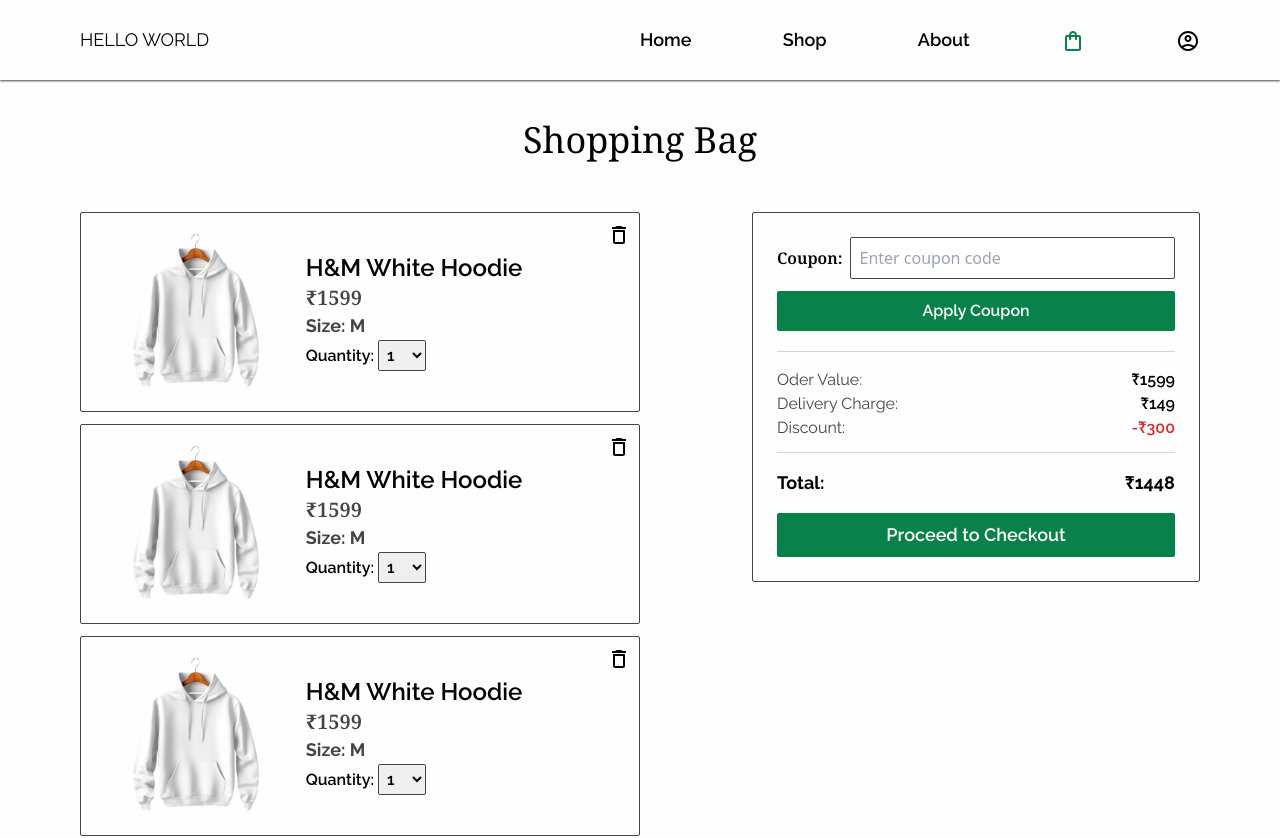
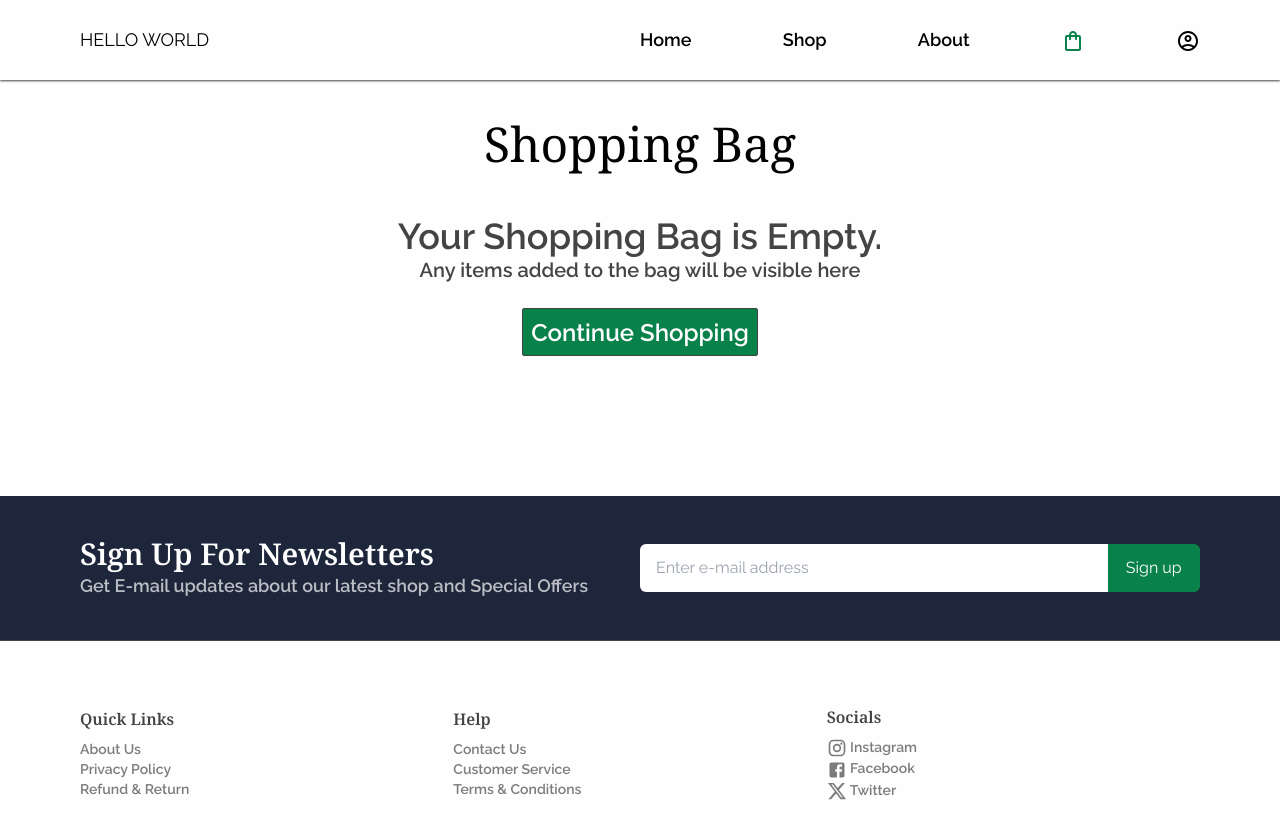
Before and after one commit to Vishvesh-Shrikant/OuthouseClothingWeb, a React (Vite) app: page /cart in a window 1280 px wide. Shown: the top 838 px of the page. Built offline with nearby package versions, Linux system fonts and the light colour scheme.

Commit message:
my-orders and cart page

```diff
--- a/src/Components/Pages/Account/Account.jsx
+++ b/src/Components/Pages/Account/Account.jsx
@@ -5,6 +5,10 @@
 import payment from '../../../assets/payment.png'
 import contactus from '../../../assets/contactus.png'
 import ScrollToTop from '../../../ScrollToTop'
+import { Link } from 'react-router-dom'
+
+
+
 
 const Account = () => {
     const [loggedin, setLoggedin] = useState(false)
@@ -13,16 +17,16 @@
         <ScrollToTop/>
         <div className='mt-20 px-sectionPadding'>
             <div className='mt-10 text-typography'>
+                <p className='text-4xl font-headings text-black font-semibold'>YOUR ACCOUNT</p>
                 {/* ------------------- YOUR ORDERS ------------------ */}
-                <p className='text-4xl font-headings text-black font-semibold'>YOUR ACCOUNT</p>
                 <div className='grid grid-cols-3 justify-between my-10 gap-10 '>
-                  <div className=' px-4 py-6 border border-typography  flex justify-between items-center font-texts font-semibold rounded-md cursor-pointer hover:bg-gray-400/10'>
+                  <Link to='/account/my-orders' className=' px-4 py-6 border border-typography  flex justify-between items-center font-texts font-semibold rounded-md cursor-pointer hover:bg-gray-400/10'>
                     <img src={orders} className='h-28 p-2'/>
                     <div className='h-full flex flex-col justify-center items-start py-6 '>
                       <p className='text-xl font-bold'>Your Orders</p>
                       <p className='text-sm '>View, Track and Return your orders here</p>
                     </div>
-                  </div>
+                  </Link>
                   {/* -------------------ACCOUNT DETAILS ------------------ */}
                   <div className='  px-4 py-6 border border-typography  flex justify-between items-center font-texts font-semibold rounded-md cursor-pointer hover:bg-gray-400/10'>
                     <img src={account} className='h-28 p-2'/>
--- /dev/null
+++ b/src/Components/Pages/Account/Orders/OrderedProds.jsx
@@ -0,0 +1,23 @@
+import React from 'react'
+import img1 from '../../../../assets/trial1.jpg'
+
+const OrderedProds = () => {
+  return (
+    <>
+        <div className='w-3/5 flex justify-evenly items-center relative border border-typography rounded-sm'>
+            <img src={img1} className='w-1/2 h-full'/>
+            <div className='flex justify-start items-start'>
+                {/* PRODUCT INFORMATION */}
+                <div>
+                    <p className='font-semibold text-2xl font-texts'>H&M White Hoodie</p>
+                    <p className='text-xl text-typography font-headings font-bold'>₹1599</p>
+                    <p className='text-lg  text-typography font-texts font-semibold'>Size: M</p>
+                    <p className='text-lg  text-typography font-texts font-semibold'> Quantity: 3</p>
+                </div>
+            </div>
+        </div>
+    </>
+  )
+}
+
+export default OrderedProds
--- /dev/null
+++ b/src/Components/Pages/Account/Orders/Orders.jsx
@@ -0,0 +1,36 @@
+import React, { useState } from 'react'
+import OrderedProds from './OrderedProds'
+import { Link } from 'react-router-dom'
+
+const Orders = () => {
+    const [hasOrdered, setHasOrdered]= useState(false)
+  return (
+    <div className='mt-20 px-sectionPadding pt-10 '>
+        {
+            hasOrdered &&
+            (
+                <div className='flex flex-col justify-center items-center'>
+                    <p className='text-4xl font-semibold font-headings text-typography mb-6'>MY ORDERS</p>
+                    <OrderedProds/>
+                </div>
+            )
+        }
+        {
+            !hasOrdered &&
+            (
+                <div className='text-4xl font-semibold font-texts text-typography flex flex-col justify-center items-center w-full h-full my-10'>
+                    <p>No orders have been made yet.</p>
+                    <p className='text-xl font-texts'>Any orders that you place will be visible here</p>
+                    <Link to="/shop" className='flex justify-center items-center'>
+                        <button className='bg-primary h-12 text-background text-2xl p-2 rounded-sm border border-typography my-3'> Continue Shopping</button>
+                    </Link>
+                </div>
+            )
+
+        }
+
+    </div>
+  )
+}
+
+export default Orders
--- a/src/Components/Pages/Cart/Cart.jsx
+++ b/src/Components/Pages/Cart/Cart.jsx
@@ -1,18 +1,34 @@
-import React from 'react'
+import React, { useState } from 'react'
 import ScrollToTop from '../../../ScrollToTop'
-
+import { Link } from 'react-router-dom'
 import CartProd from './CartProd'
 
 
 const Cart = () => {
 
-  const size= ["XS", "S", "M", "L" ,"XL", "XXL"]
+  const [isCartEmpty, setIsCartEmpty] = useState(true)
 
   return (
     <>
         <ScrollToTop/>
         <div className='mt-20 px-sectionPadding pt-10'>
-          <div className='flex items-center justify-center align-middle text-4xl font-headings mb-10'>Shopping Bag</div>
+          <div className='flex items-center justify-center align-middle text-5xl font-headings mb-10'>Shopping Bag</div>
+          {
+            isCartEmpty &&
+            (
+              <div className='text-4xl font-semibold font-texts text-typography flex flex-col justify-center items-center w-full h-full my-12'>
+                    <p>Your Shopping Bag is Empty.</p>
+                    <p className='text-xl font-texts'>Any items added to the bag will be visible here</p>
+                    <Link to="/shop" className='flex justify-center items-center mt-3'>
+                        <button className='bg-primary h-12 text-background text-2xl p-2 rounded-sm border border-typography my-3'> Continue Shopping</button>
+                    </Link>
+                </div>
+            )
+          }
+          {
+            !isCartEmpty &&
+            (
+              <>
                 <div className='flex justify-between items-start'>
                   {/* ----------- SHOPPING CART------------ */}
                   <div className='w-1/2 '>
@@ -31,10 +47,10 @@
                           <p className=' text-base font-semibold font-headings mr-2'>Coupon: </p>
                           <input type='text' className='outline-none border border-typography p-2 rounded-sm w-full' placeholder='Enter coupon code'/>
                         </div>
-                <button className='w-full p-2 text-base font-semibold font-texts bg-primary my-3 rounded-sm text-background'>Apply Coupon</button>
+                        <button className='w-full p-2 text-base font-semibold font-texts bg-primary my-3 rounded-sm text-background border border-typography'>Apply Coupon</button>
                       </div>
 
-              {/* SUBTOTAL SECTION */}
+                      {/* PRICE SECTION */}
                       <div className='text-base font-texts text-typography my-4 border-b-[1px] border-gray-300 pb-3'>
                         <div className='flex justify-between items-center'>
                           <p>Oder Value:</p>
@@ -53,10 +69,12 @@
                         <p>Total:</p>
                         <p>₹1448</p>
                       </div>
-              <button className='text-lg font-texts font-semibold w-full p-2 bg-primary text-background mt-4 rounded-sm'>Proceed to Checkout</button>
-
+                      <button className='text-lg font-texts font-semibold w-full p-2 bg-primary text-background mt-4 rounded-sm border border-typography'>Proceed to Checkout</button>
                     </div>
                 </div>
+              </>
+            )
+          }
       </div>
     </>
 
--- a/src/Components/Pages/Home/FeaturedProds.jsx
+++ b/src/Components/Pages/Home/FeaturedProds.jsx
@@ -26,7 +26,7 @@
 
             <div className='w-full flex justify-center items-center'>
               <Link to="/shop">
-                <button className='text-typography transition duration-250 ease-in-out hover:bg-primary hover:text-white hover:border-white border-typography border px-10 py-2 text-xl font-headings font-semibold'>
+                <button className='text-background bg-primary border-typography border px-10 py-2 text-xl font-headings font-semibold rounded-sm'>
                   View All Products
                 </button>
               </Link>
--- a/src/main.jsx
+++ b/src/main.jsx
@@ -9,6 +9,7 @@
 import SignInPage from './Components/Pages/SignIn/SignInPage.jsx'
 import Account from './Components/Pages/Account/Account.jsx'
 import Cart from './Components/Pages/Cart/Cart.jsx'
+import Orders from './Components/Pages/Account/Orders/Orders.jsx'
 
 const router = createBrowserRouter(
   createRoutesFromElements(
@@ -20,6 +21,7 @@
           <Route path='/about' element={<About/>}/>
           <Route path='/shop' element={<Shop/>}/>
           <Route path='/account' element={<Account/>}/>
+          <Route path='/account/my-orders' element={<Orders/>}/>
           <Route path='/cart' element={<Cart/>}/>
         </Route>
         <Route path='/signin' element={<SignInPage/>}/>
```
Lines whose indentation alone changed are shown as unchanged.
